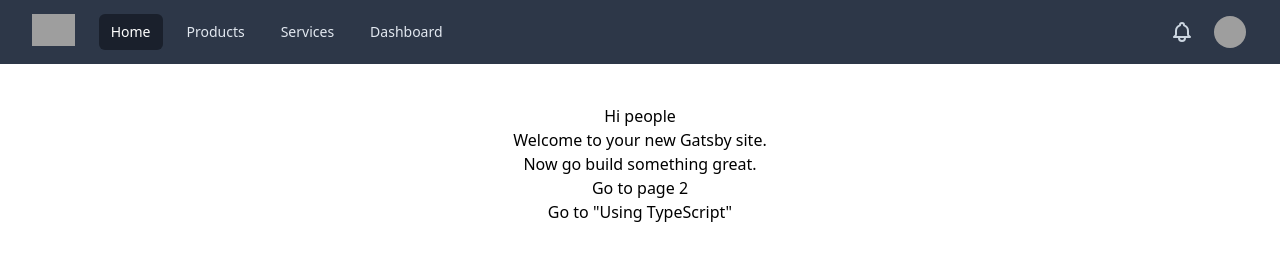
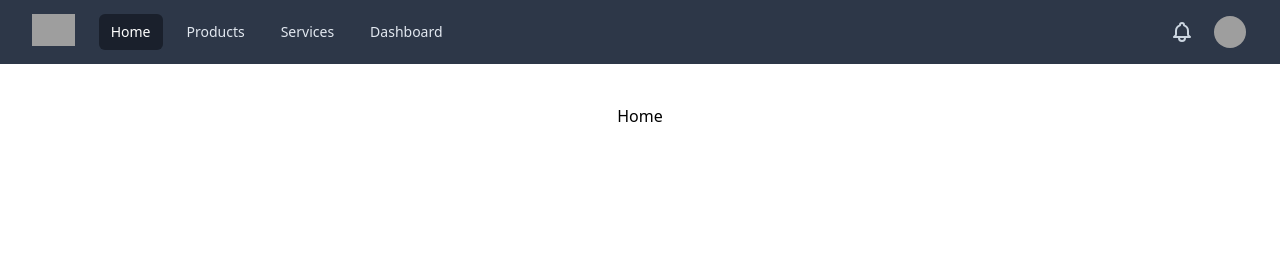
Before and after one commit to MatievisTheKat/matievisthekat.dev, a Gatsby site in the folder web/: page / in a window 1280 px wide. Built offline with nearby package versions, Linux system fonts and the light colour scheme; Gatsby itself is replaced by a stand-in of ours; grey boxes are pictures that could not be loaded.

Commit message:
chore: clean pages

```diff
--- a/web/src/pages/index.tsx
+++ b/web/src/pages/index.tsx
@@ -1,5 +1,4 @@
 import React from "react";
-import { Link } from "gatsby";
 
 import Layout from "../components/layout/Layout";
 import SEO from "../components/layout/SEO";
@@ -17,11 +16,7 @@ export default class Index extends React.Component<Props, State> {
       <Layout>
         <SEO title="Home" />
         <div className="text-center">
-          <h1>Hi people</h1>
-          <p>Welcome to your new Gatsby site.</p>
-          <p>Now go build something great.</p>
-          <Link to="/page-2/">Go to page 2</Link> <br />
-          <Link to="/using-typescript/">Go to "Using TypeScript"</Link>
+          <h1>Home</h1>
         </div>
       </Layout>
     );
--- a/web/src/pages/products.tsx
+++ b/web/src/pages/products.tsx
@@ -1,5 +1,4 @@
 import React from "react";
-import { Link } from "gatsby";
 
 import Layout from "../components/layout/Layout";
 import SEO from "../components/layout/SEO";
@@ -17,11 +16,7 @@ export default class Index extends React.Component<Props, State> {
       <Layout>
         <SEO title="Products" />
         <div className="text-center">
-          <h1>Hi people</h1>
-          <p>Welcome to your new Gatsby site.</p>
-          <p>Here are the products</p>
-          <Link to="/page-2/">Go to page 2</Link> <br />
-          <Link to="/using-typescript/">Go to "Using TypeScript"</Link>
+          <h1>Products</h1>
         </div>
       </Layout>
     );
```
